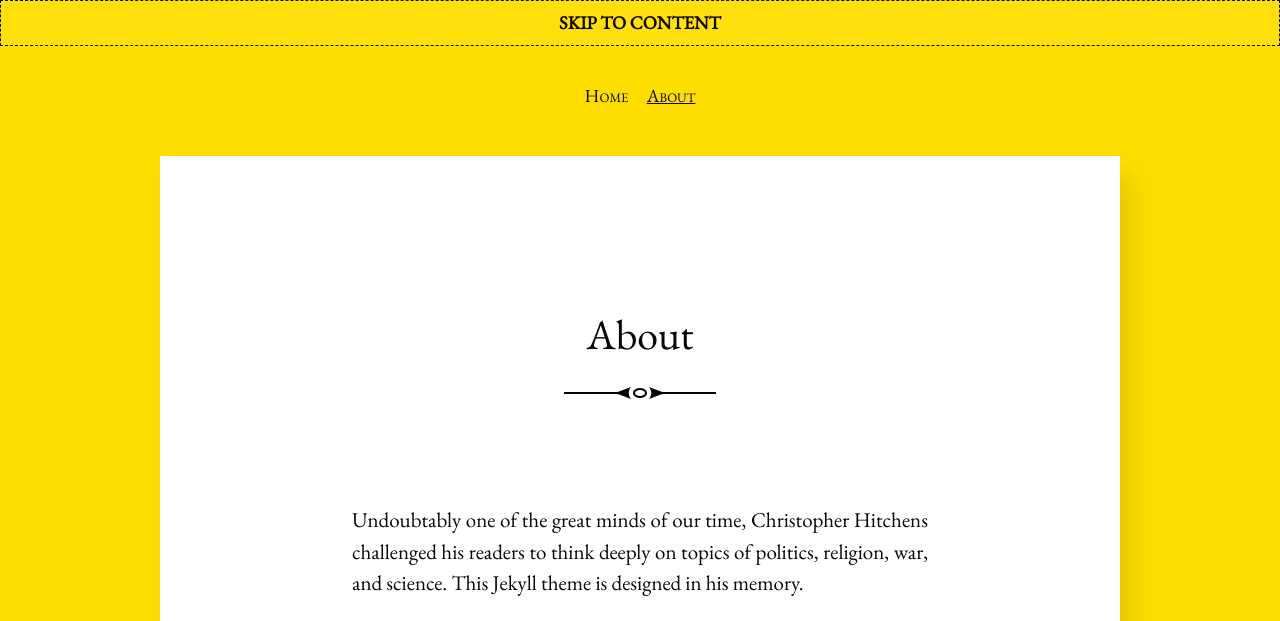
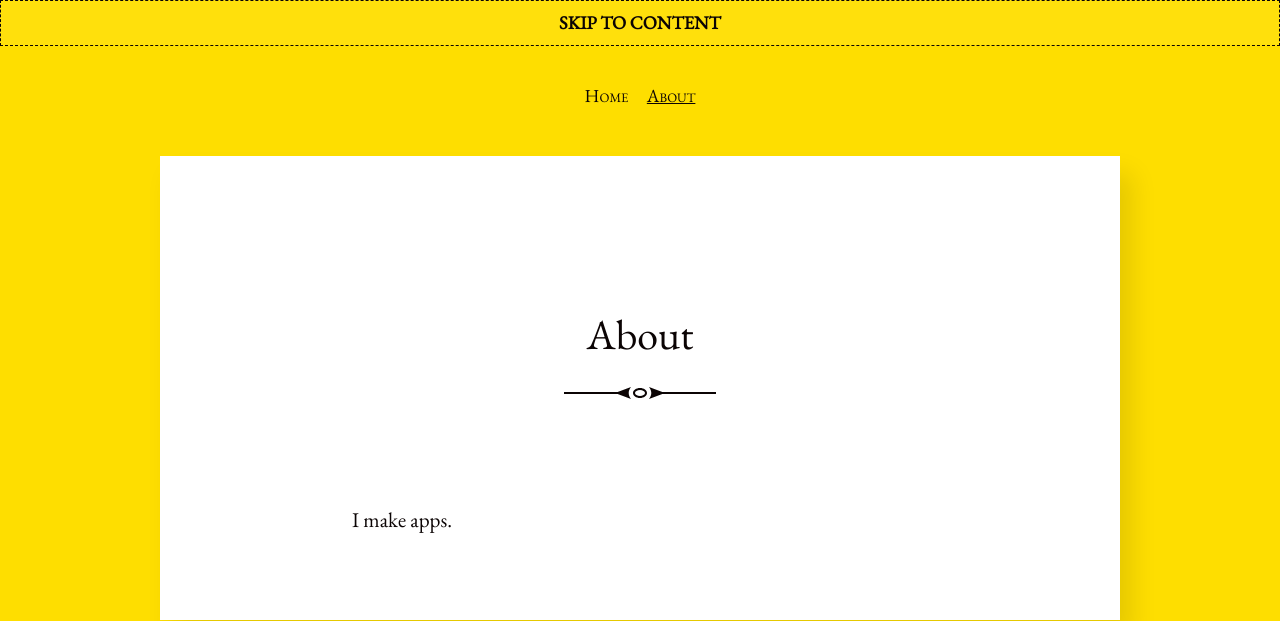
Before and after one commit to dayinyang/dayinyang.github.io, a Jekyll site: the page built from about.md, in a window 1280 px wide. Shown: the top 621 px of the page. Built offline with Jekyll 4.4.1, drawn with Linux system fonts in a browser that asks for light colours; some of the changed text lies outside the part shown; grey boxes are pictures that could not be loaded.

Commit message:
Changed About.

```diff
--- a/about.md
+++ b/about.md
@@ -3,15 +3,4 @@ layout: post
 title: About
 ---
 
-Undoubtably one of the great minds of our time, Christopher Hitchens challenged his readers to think deeply on topics of politics, religion, war, and science. This Jekyll theme is designed in his memory.
-
-<figure>
-  <img alt="Christopher Hitchens" src="https://upload.wikimedia.org/wikipedia/commons/6/63/Christopher_Hitchens_2008-04-24_001.jpg" />
-  <figcaption>
-    Photo by Fri Tanke and licensed under the <a href="https://creativecommons.org/licenses/by/3.0/deed.en">Creative Commons Attribution 3.0 Unported</a> license.
-  </figcaption>
-</figure>
-
-From [Wikipedia](https://en.wikipedia.org/wiki/Christopher_Hitchens):
-
->Christopher Eric Hitchens (13 April 1949 – 15 December 2011) was an Anglo-American author, columnist, essayist, orator, religious and literary critic, social critic, and journalist. Hitchens was the author, co-author, editor or co-editor of over 30 books, including five collections of essays on culture, politics and literature. A staple of public discourse, his confrontational style of debate made him both a lauded intellectual and a controversial public figure. He contributed to New Statesman, The Nation, The Weekly Standard, The Atlantic, London Review of Books, The Times Literary Supplement, Slate, Free Inquiry and Vanity Fair.
+I make apps.
```
